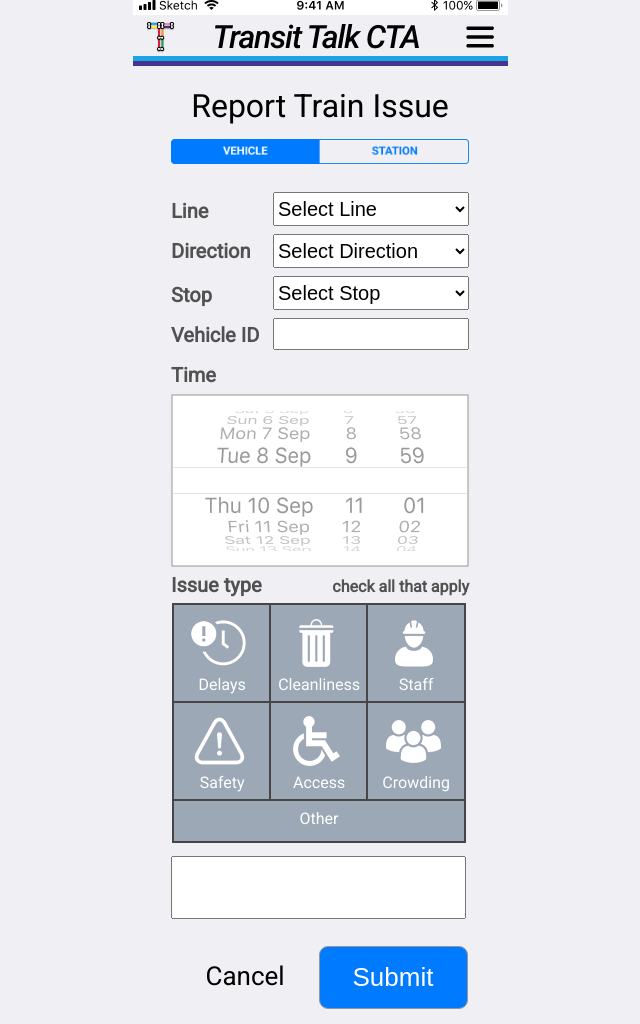
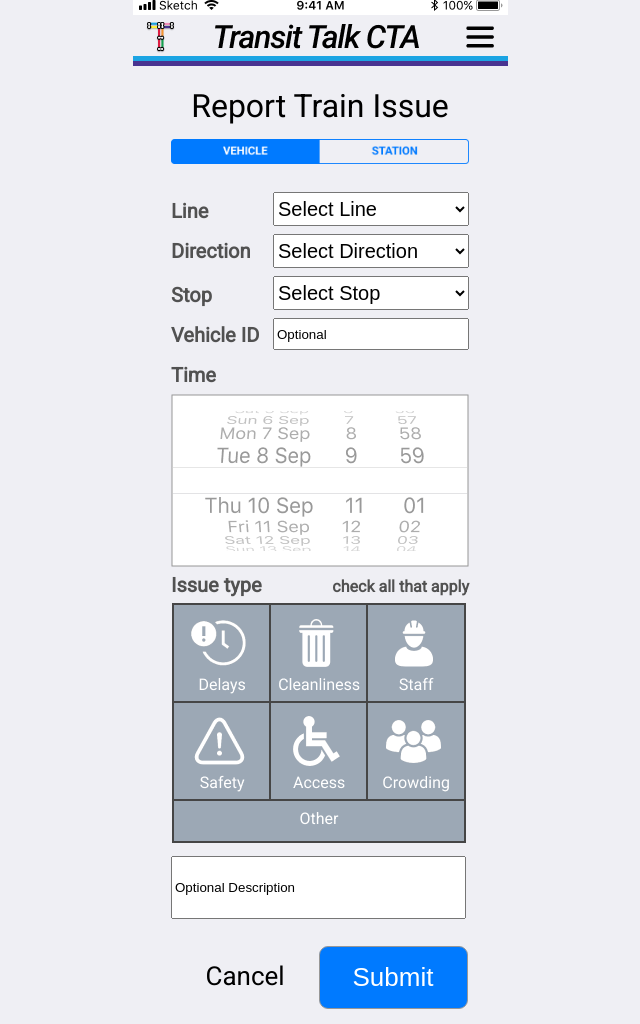
Before and after one commit to andreanthony/andreanthony.github.io, a Jekyll site: the page train-issue.html, which Jekyll copies as it is, in a window 1280 px wide. Shown: the whole page, without its empty margins (320-960 px from the left). Built offline with Jekyll 4.4.1, drawn with Linux system fonts in a browser that asks for light colours.

Commit message:
Update train-issue.html

```diff
--- a/train-issue.html
+++ b/train-issue.html
@@ -43,7 +43,7 @@
 	<option value="selectline">Select Direction</option></select>
     <select id="selectstop" name="selectstop" style="width: 196px;height: 34px;margin-top: 4px;margin-bottom: 4px; font-size: 20px;">
 	<option value="selectline">Select Stop</option></select>
-    <input class="form-control" maxlength="8" style="height: 32px; width: 196px; margin: 4px 0px;">
+    <input class="form-control" value="Optional" maxlength="8" style="height: 32px; width: 196px; margin: 4px 0px;">
  </div>
  <div class="selection"><p style="height: 24px; margin-top: 6px; margin-bottom: 16px;">Line</p>
    <p style="height: 24px; margin-top: 16px; margin-bottom: 16px;">Direction</p>
@@ -58,7 +58,7 @@
    <img src="/issue-type.png" alt="issue-type-0" style="">
    <img alt="issue-type-copy" src="/issue-type copy 3.png" style="margin-top: -2px;">
    <div id="rectangle-gray"><p style="margin-top: 8px; margin-bottom: 8px;">Other</p></div>
-   <input class="form-control" style="height: 63px;width: 295px;top: 375px;padding-top: 1px;margin-top: 55px;">
+   <input class="form-control" value="Optional Description" style="height: 63px;width: 295px;top: 375px;padding-top: 1px;margin-top: 55px;">
  </div>
  <div id="issue-type-copy"><img src="/issue-type copy.png" alt="issue-type-copy"></div>
  <div id="issue-type-copy-2"><img src="/issue-type copy 2.png" alt="issue-type-copy-2"></div>
```
